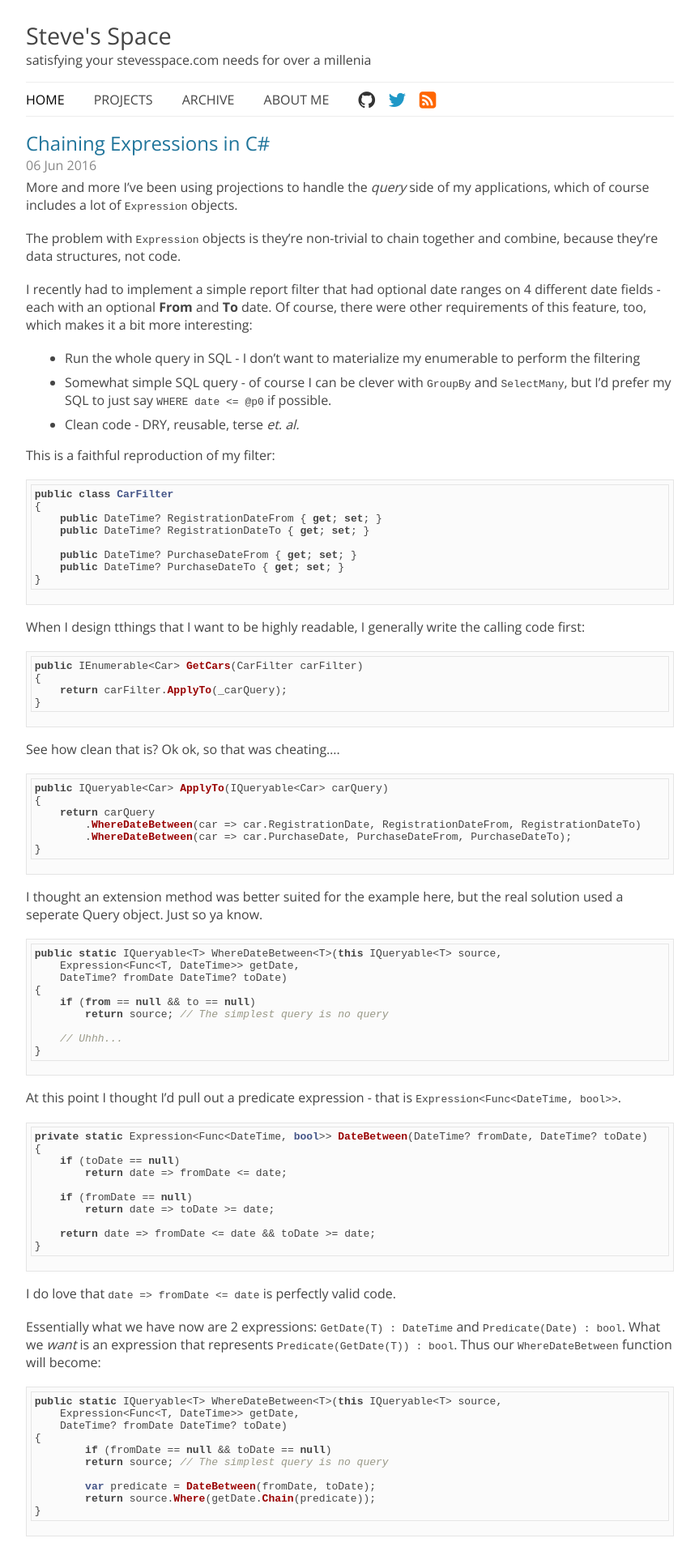
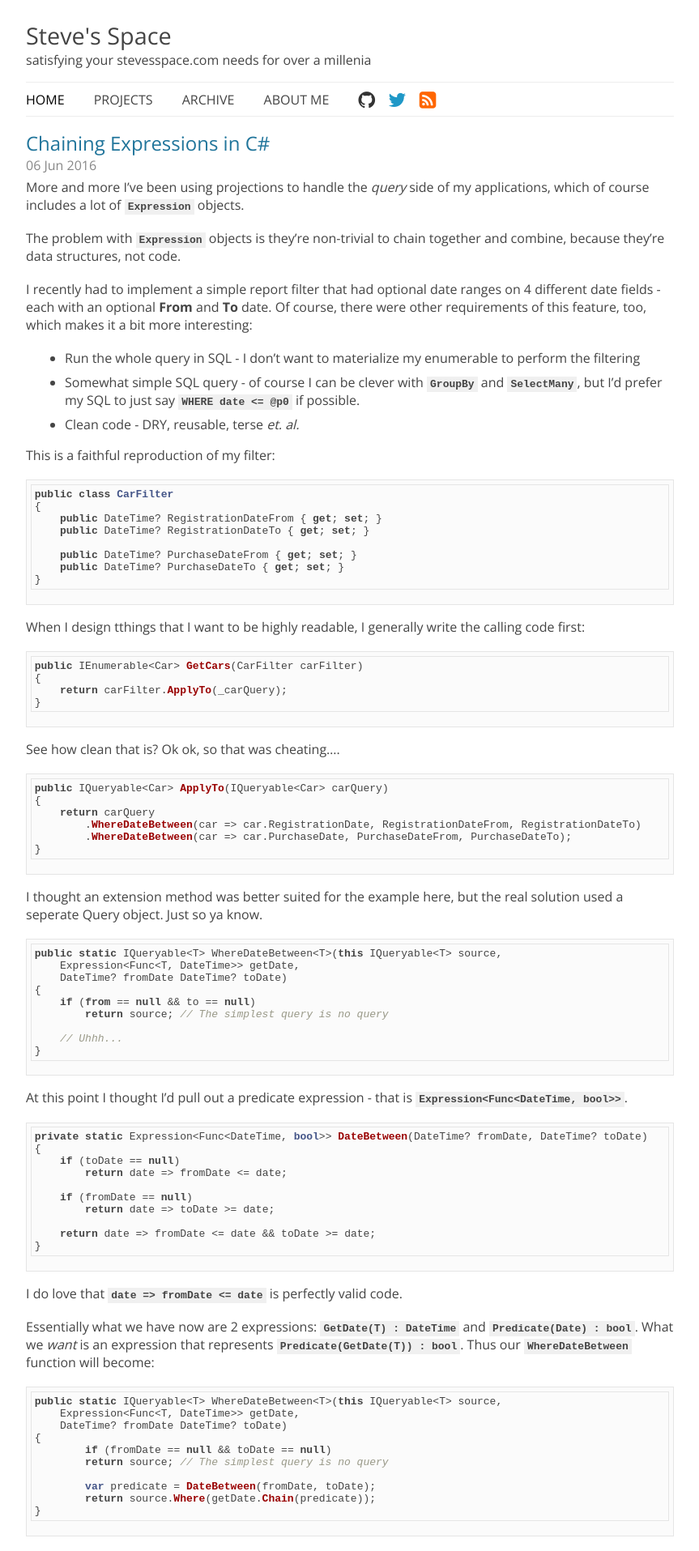
Before and after one commit to xwipeoutx/xwipeoutx.github.io, a Jekyll site: the page built from index.html, in a window 1280 px wide. Shown: the top 1915 px of the page at 81% size, without its empty margins (208-1071 px from the left). Built offline with Jekyll 4.4.1, drawn with Linux system fonts in a browser that asks for light colours; nearby versions of some CDN libraries; comment, search, counter and statistics services are not loaded.

Commit message:
Subtle styles for inline code.

```diff
--- a/css/main.css
+++ b/css/main.css
@@ -39,6 +39,12 @@ a {
 
 a:hover {
     color: #0f3647;
+}
+
+code.highlighter-rouge {
+    font-weight: bold;
+    padding: 2px 4px;
+    background: #f0f0f0;
 }
 
 /** Layout **/
```
